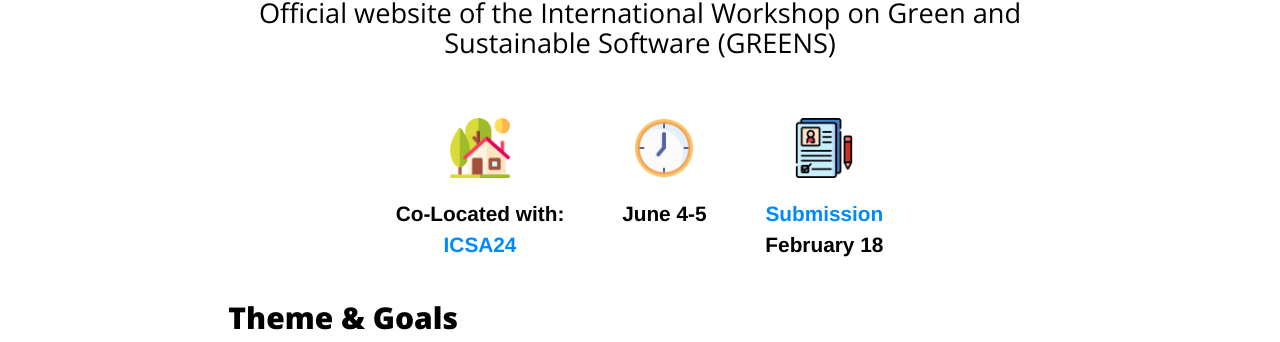
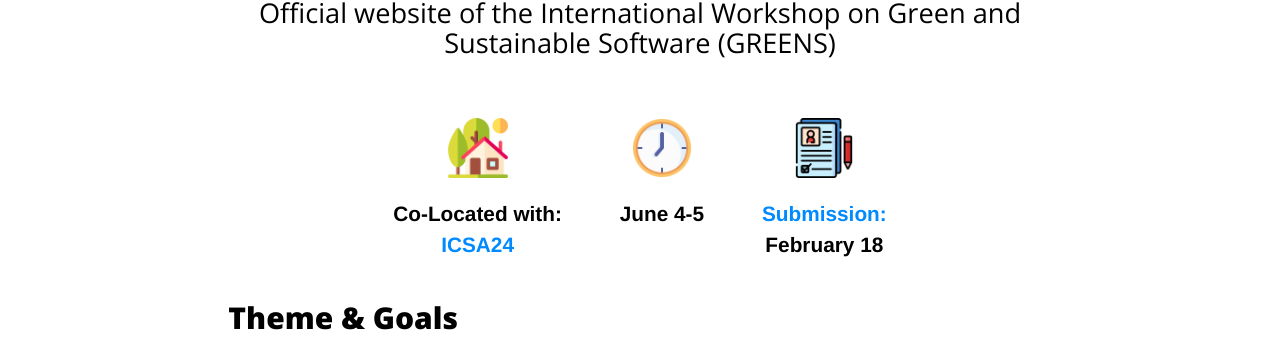
Before and after one commit to greensworkshop/greensworkshop.github.io, a Jekyll site: the page built from index.html, in a window 1280 px wide and 900 px high. Shown: the part 326-668 px from the top of the window. Built offline with Jekyll 4.4.1, drawn with Linux system fonts in a browser that asks for light colours; nearby versions of some CDN libraries; the list of posts is cut into pages by our own code.

Commit message:
adding submission date

```diff
--- a/index.html
+++ b/index.html
@@ -14,8 +14,8 @@
   </div>
   <div class="info-block">
     <img class="info-img" src="/img/registration.png" alt="registration">
-	<b><a class="info-block-text" href="https://easychair.org/my/conference?conf=greens2024">Submission</a></b>
-	<b>February 18</b>
+	<b><a class="info-block-text" href="https://easychair.org/my/conference?conf=greens2024">Submission:</a></b>
+	<b class="info-block-text">February 18</b>
   </div>
 </div>
 <!--
```
Also changed, not shown: 1 other file.
